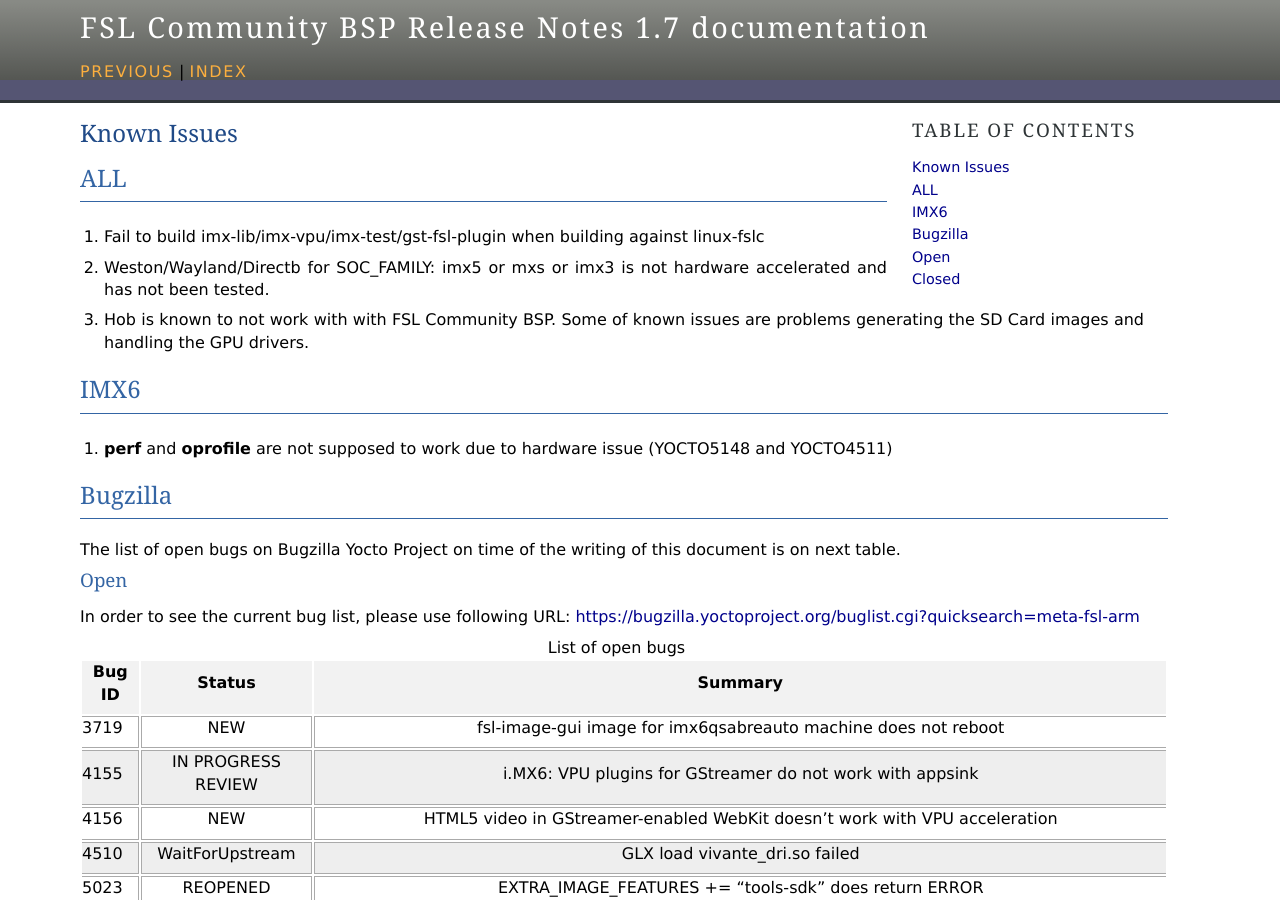
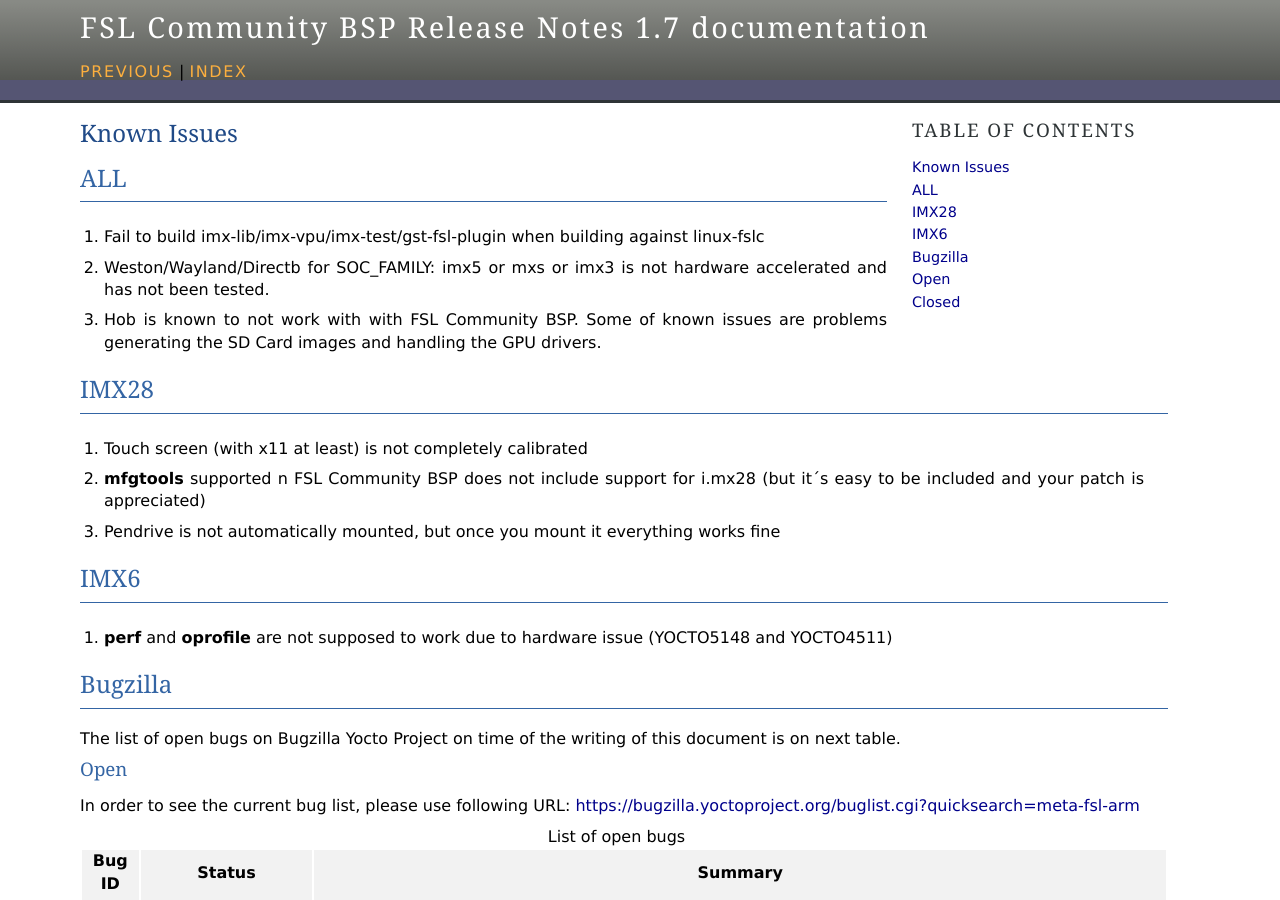
Before and after one commit to Freescale/Documentation, a Sphinx documentation site: the page built from release-notes/source/known-issues.rst, in a window 1280 px wide and 900 px high. Built offline with Sphinx 7.4.7, drawn with Linux system fonts in a browser that asks for light colours.

Commit message:
RN: Add known issues for imx28
Signed-off-by: Daiane Angolini <daiane.angolini@freescale.com>

```diff
--- a/release-notes/source/known-issues.rst
+++ b/release-notes/source/known-issues.rst
@@ -16,6 +16,16 @@
 
    3. Hob is known to not work with with |project_name|. Some of known issues
       are problems generating the SD Card images and handling the GPU drivers.
+
+   IMX28
+   =====
+   1. Touch screen (with x11 at least) is not completely calibrated
+
+   2. **mfgtools** supported n |project_name| does not include support for
+      i.mx28 (but it´s easy to be included and your patch is appreciated)
+
+   3. Pendrive is not automatically mounted, but once you mount it
+      everything works fine
 
    IMX6
    ====
```
